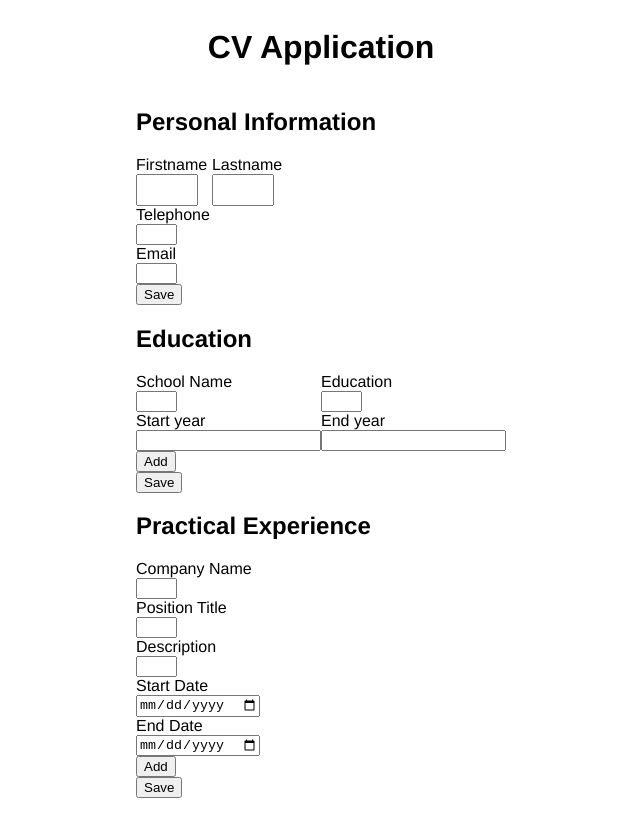
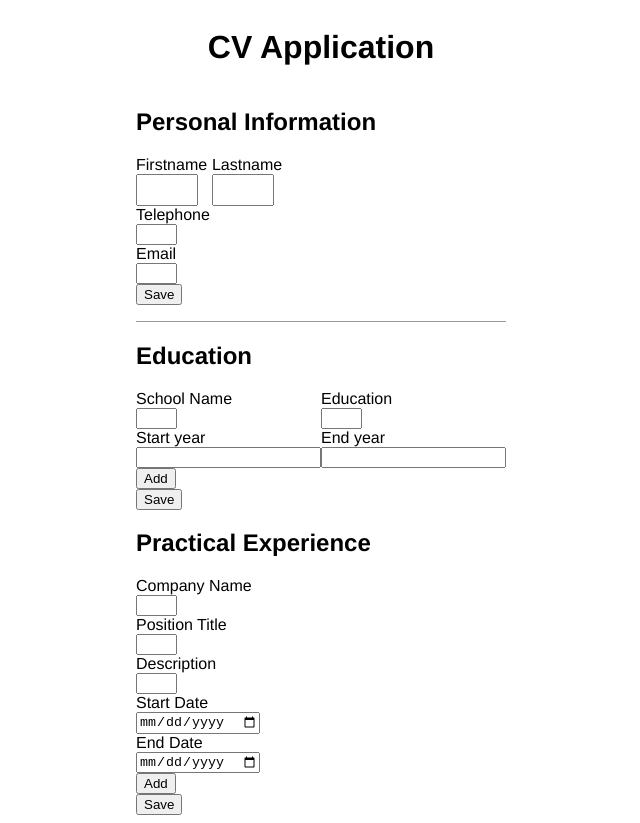
Before and after one commit to JSHC/odin-cvproject, a React (Create React App) app: page / in a window 1280 px wide. Shown: the whole page, without its empty margins (319-959 px from the left). Built offline with nearby package versions, Linux system fonts and the light colour scheme.

Commit message:
Change grid containers

```diff
--- a/src/styles/PersonalInfoSection.css
+++ b/src/styles/PersonalInfoSection.css
@@ -2,12 +2,8 @@
     display: grid;
     grid-template-columns: 1fr;
     justify-items: start;
-}
-
-.personal-info-section div{
-    display: grid;
-    grid-template-columns: auto auto;
-    justify-items: start;
+    border-bottom: 1px solid #999;
+    padding-bottom: 1rem;
 }
 
 .email-container {
@@ -15,6 +11,8 @@
 }
 
 .name-container {
+    display: grid;
+    grid-template-columns: auto 1fr;
     grid-column: 1 / span 2;
 }
 
```
